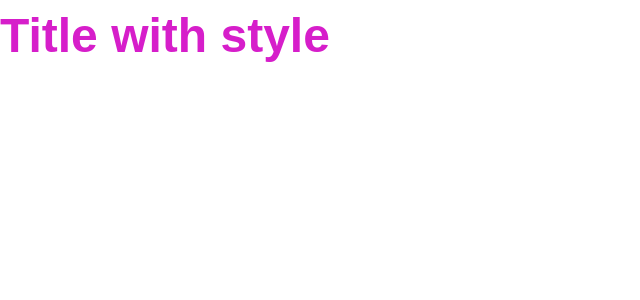
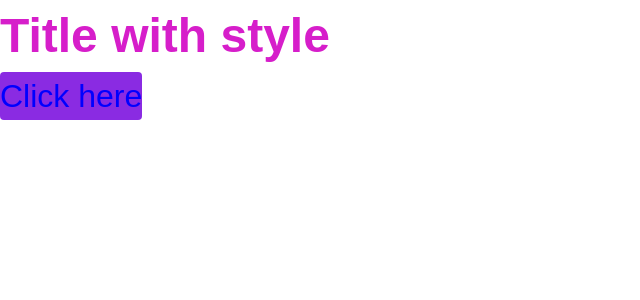
Before and after one commit to Nigulas96/Fundamentals_of_Nextjs, a Next.js app in the folder 3-Styling_in_Nextjs/styling-app/: page / in a window 1280 px wide. Shown: the top 300 px of the page, without its empty margins (0-640 px from the left). Built offline with nearby package versions, Linux system fonts and the light colour scheme.

Commit message:
Styling in Next.js - Task 2

```diff
--- /dev/null
+++ b/3-Styling_in_Nextjs/styling-app/app/components/Button.js
@@ -0,0 +1,11 @@
+import styles from "./Button.module.css";
+
+export default function Button() {
+
+    return (
+        <button className={styles.button}>
+            Click here
+        </button>
+    );
+
+}
--- /dev/null
+++ b/3-Styling_in_Nextjs/styling-app/app/components/Button.module.css
@@ -0,0 +1,13 @@
+.button {
+    background-color: blueviolet;
+    color: blue;
+    border: none;
+    border-radius: 4px;
+    cursor: pointer;
+    font-size: 2rem;
+
+}
+
+.button:hover {
+    background-color: yellow;
+}
--- a/3-Styling_in_Nextjs/styling-app/app/page.tsx
+++ b/3-Styling_in_Nextjs/styling-app/app/page.tsx
@@ -1,10 +1,12 @@
 import Title from "./components/Title";
-
+import Button from "./components/Button";
 export default function Home() {
 
   return (
+
     <main>
       <Title />
+      <Button />
     </main>
 
   );
```
